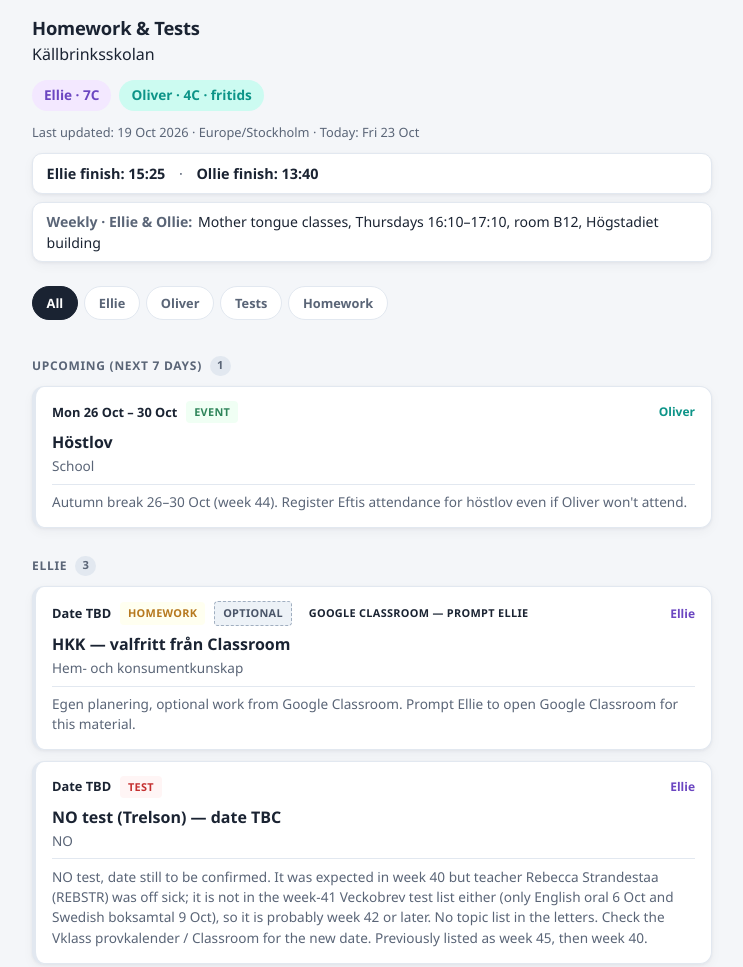
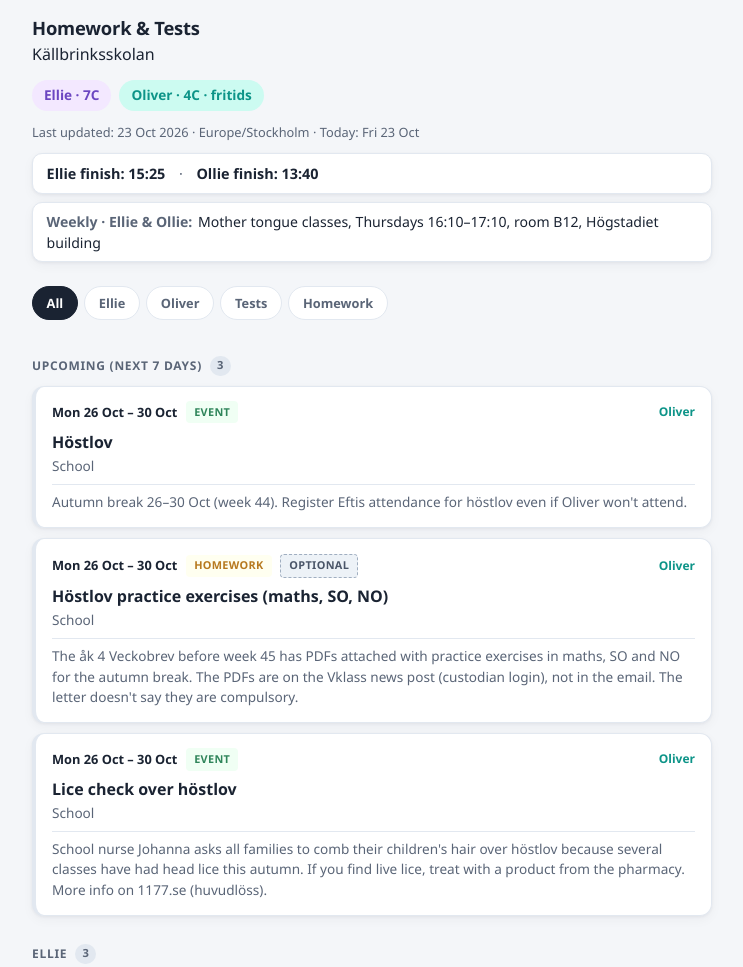
Before and after one commit to McNab2022/school-homework-dashboard, a plain HTML site: page index.html in a window 1280 px wide. Shown: the part 360-1327 px from the top of the page, without its empty margins (268-1011 px from the left). Drawn offline with Linux system fonts and the light colour scheme.

Commit message:
School: week-43 Veckobrev (Ollie höstlov exercises + lice check), refresh lecture ICS

```diff
--- a/feeds/schedule.json
+++ b/feeds/schedule.json
@@ -1,5 +1,5 @@
 {
-  "updated": "2026-10-16",
+  "updated": "2026-10-23",
   "timezone": "Europe/Stockholm",
   "kids": {
     "eleanor": {
--- a/index.html
+++ b/index.html
@@ -965,7 +965,7 @@
     // Embedded data for file:// compatibility (also kept in data.json).
     // Grok Bot refreshes both when school info is updated.
     const DASHBOARD_DATA =     {
-  "updated": "2026-10-19",
+  "updated": "2026-10-23",
   "school": "Källbrinksskolan",
   "timezone": "Europe/Stockholm",
   "kids": [
@@ -1113,6 +1113,40 @@
       "has_attachment": false,
       "title_sv": "HKK — valfritt från Classroom",
       "notes_sv": "Egen planering, valfritt arbete från Google Classroom. Påminn Ellie att öppna Google Classroom för det här materialet."
+    },
+    {
+      "id": "ol-hostlov-ovningar",
+      "date": "2026-10-26",
+      "endDate": "2026-10-30",
+      "time": null,
+      "child": "oliver",
+      "subject": "School",
+      "type": "homework",
+      "title": "Höstlov practice exercises (maths, SO, NO)",
+      "notes": "The åk 4 Veckobrev before week 45 has PDFs attached with practice exercises in maths, SO and NO for the autumn break. The PDFs are on the Vklass news post (custodian login), not in the email. The letter doesn't say they are compulsory.",
+      "optional": true,
+      "on_classroom": false,
+      "title_sv": "Övningsuppgifter på höstlovet (matte, SO, NO)",
+      "notes_sv": "Veckobrevet inför v.45 för åk 4 har bifogade PDF:er med övningsuppgifter i matte, SO och NO till höstlovet. PDF:erna finns i nyheten i Vklass (vårdnadshavarinloggning), inte i mejlet. Brevet säger inte att de är obligatoriska.",
+      "week": "44",
+      "teacher": "Agneta Lundin"
+    },
+    {
+      "id": "ol-hostlov-loss",
+      "date": "2026-10-26",
+      "endDate": "2026-10-30",
+      "time": null,
+      "child": "oliver",
+      "subject": "School",
+      "type": "event",
+      "title": "Lice check over höstlov",
+      "notes": "School nurse Johanna asks all families to comb their children's hair over höstlov because several classes have had head lice this autumn. If you find live lice, treat with a product from the pharmacy. More info on 1177.se (huvudlöss).",
+      "optional": false,
+      "on_classroom": false,
+      "title_sv": "Kamma efter löss på höstlovet",
+      "notes_sv": "Skolsköterskan Johanna ber alla familjer kamma sina barn under höstlovet eftersom flera klasser haft löss i höst. Hittar ni levande löss, behandla med medel från apoteket. Mer info på 1177.se (huvudlöss).",
+      "week": "44",
+      "teacher": "Johanna (skolsköterska)"
     }
   ]
 };
```
Also changed, not shown: data.json (+35 -1 lines), 2 other files.
